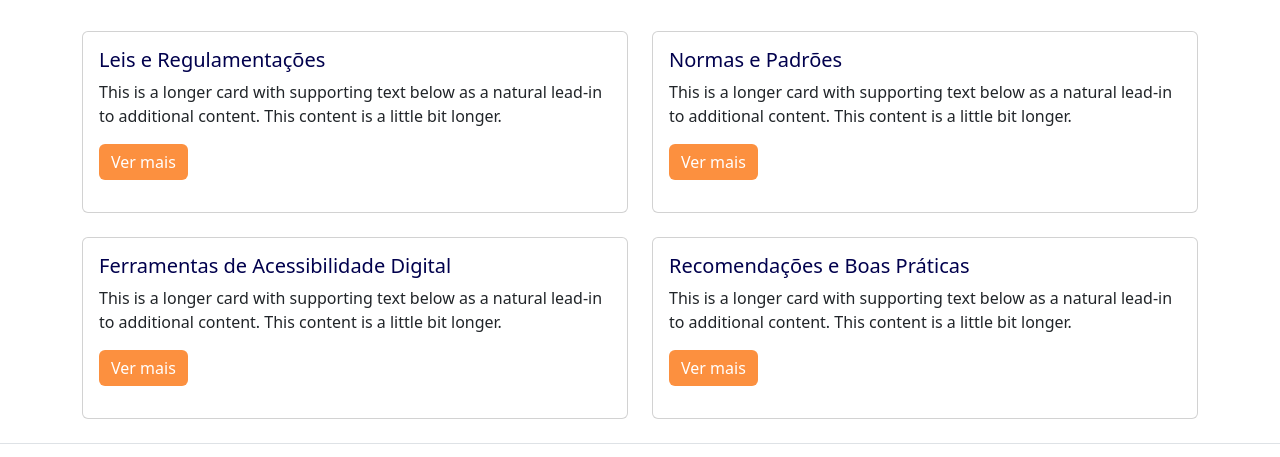
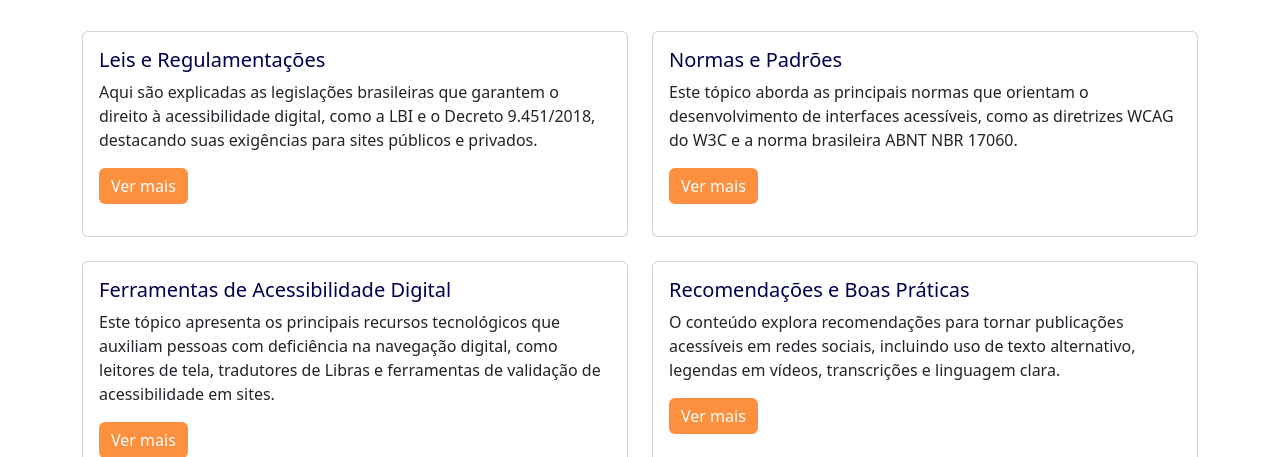
Before and after one commit to GabOliveiraa/Acessibilidade-Digital, a plain HTML site: page solucoes-e-ferramentas.html in a window 1280 px wide. Shown: the part 185-642 px from the top of the page. Drawn offline with nearby package versions, Linux system fonts and the light colour scheme.

Commit message:
adição dos textos resumindo brevemente os tópicos abordados em cada card da página de Soluções e Ferramentas.

```diff
--- a/solucoes-e-ferramentas.html
+++ b/solucoes-e-ferramentas.html
@@ -72,7 +72,7 @@
                         <div class="card">
                             <div class="card-body">
                                 <h5 class="card-title">Leis e Regulamentações</h5>
-                                <p class="card-text">This is a longer card with supporting text below as a natural lead-in to additional content. This content is a little bit longer.</p>
+                                <p class="card-text">Aqui são explicadas as legislações brasileiras que garantem o direito à acessibilidade digital, como a LBI e o Decreto 9.451/2018, destacando suas exigências para sites públicos e privados.</p>
                                 <p class="d-inline-flex gap-1">
                                     <a class="btn btn-primary" data-bs-toggle="collapse" href="#item-1" role="button" aria-expanded="false" aria-controls="item-1">Ver mais</a>
                                 </p>
@@ -104,7 +104,7 @@
                         <div class="card">
                             <div class="card-body">
                                 <h5 class="card-title">Normas e Padrões</h5>
-                                <p class="card-text">This is a longer card with supporting text below as a natural lead-in to additional content. This content is a little bit longer.</p>
+                                <p class="card-text">Este tópico aborda as principais normas que orientam o desenvolvimento de interfaces acessíveis, como as diretrizes WCAG do W3C e a norma brasileira ABNT NBR 17060.</p>
                                 <p class="d-inline-flex gap-1">
                                     <a class="btn btn-primary" data-bs-toggle="collapse" href="#item-2" role="button" aria-expanded="false" aria-controls="item-2">Ver mais</a>
                                 </p>
@@ -136,7 +136,7 @@
                         <div class="card">
                             <div class="card-body">
                                 <h5 class="card-title">Ferramentas de Acessibilidade Digital</h5>
-                                <p class="card-text">This is a longer card with supporting text below as a natural lead-in to additional content. This content is a little bit longer.</p>
+                                <p class="card-text">Este tópico apresenta os principais recursos tecnológicos que auxiliam pessoas com deficiência na navegação digital, como leitores de tela, tradutores de Libras e ferramentas de validação de acessibilidade em sites.</p>
                                 <p class="d-inline-flex gap-1">
                                     <a class="btn btn-primary" data-bs-toggle="collapse" href="#item-3" role="button" aria-expanded="false" aria-controls="item-3">Ver mais</a>
                                 </p>
@@ -177,7 +177,7 @@
                         <div class="card">
                             <div class="card-body">
                                 <h5 class="card-title">Recomendações e Boas Práticas</h5>
-                                <p class="card-text">This is a longer card with supporting text below as a natural lead-in to additional content. This content is a little bit longer.</p>
+                                <p class="card-text">O conteúdo explora recomendações para tornar publicações acessíveis em redes sociais, incluindo uso de texto alternativo, legendas em vídeos, transcrições e linguagem clara.</p>
                                 <p class="d-inline-flex gap-1">
                                     <a class="btn btn-primary" data-bs-toggle="collapse" href="#item-4" role="button" aria-expanded="false" aria-controls="item-4">Ver mais</a>
                                 </p>
```
